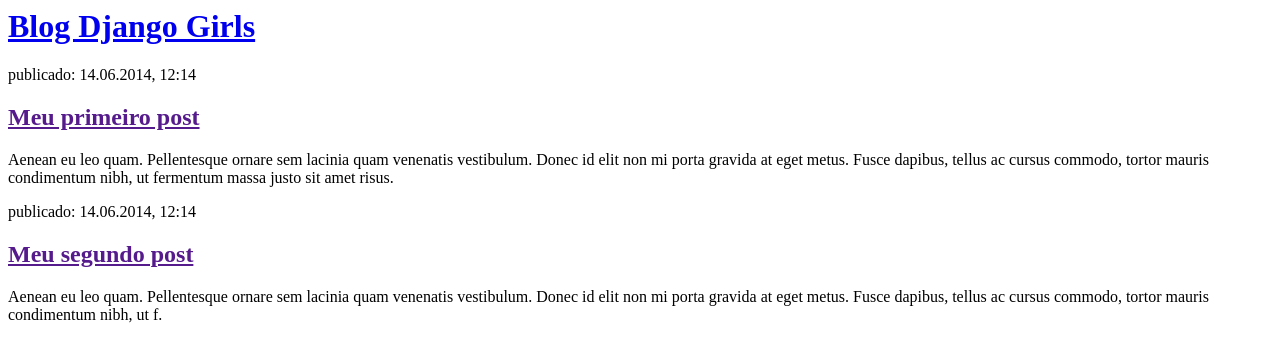
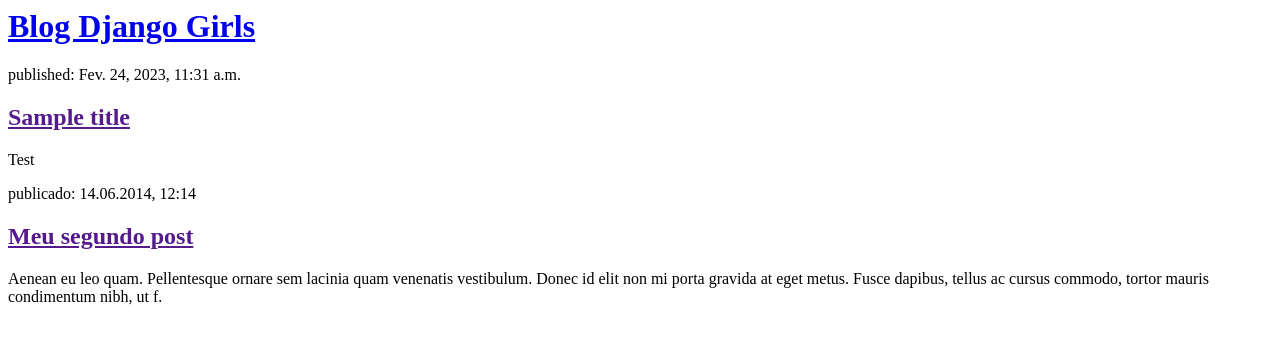
Before and after one commit to paolaa-padilha/my-first-blog, a Django app: page / in a window 1280 px wide. Shown: the top 362 px of the page. Run offline with Django 3.2, Linux system fonts and the light colour scheme; data comes from the database, SQL or seed files in the repository; both versions use the stored data as it was after the commit.

Commit message:
Modified to display posts from database.

```diff
--- a/blog/models.py
+++ b/blog/models.py
@@ -1,6 +1,7 @@
 from django.conf import settings
 from django.db import models
 from django.utils import timezone
+
 
 class Post(models.Model):
     author = models.ForeignKey(settings.AUTH_USER_MODEL, on_delete=models.CASCADE)
--- a/blog/templates/blog/post_list.html
+++ b/blog/templates/blog/post_list.html
@@ -7,11 +7,13 @@
             <h1><a href="/">Blog Django Girls</a></h1>
         </div>
 
-        <div>
-            <p>publicado: 14.06.2014, 12:14</p>
-            <h2><a href="">Meu primeiro post</a></h2>
-            <p>Aenean eu leo quam. Pellentesque ornare sem lacinia quam venenatis vestibulum. Donec id elit non mi porta gravida at eget metus. Fusce dapibus, tellus ac cursus commodo, tortor mauris condimentum nibh, ut fermentum massa justo sit amet risus.</p>
-        </div>
+        {% for post in posts %}
+            <div>
+                <p>published: {{ post.published_date }}</p>
+                <h2><a href="">{{ post.title }}</a></h2>
+                <p>{{ post.text|linebreaksbr }}</p>
+            </div>
+        {% endfor %}
 
         <div>
             <p>publicado: 14.06.2014, 12:14</p>
--- a/blog/views.py
+++ b/blog/views.py
@@ -1,6 +1,9 @@
+from django.utils import timezone
 from django.shortcuts import render
+from django.utils import timezone
+from .models import Post
 
-# Create your views here.
 
 def post_list(request):
-    return render(request, 'blog/post_list.html', {})
+    posts = Post.objects.filter(published_date__lte=timezone.now()).order_by('published_date')
+    return render(request, 'blog/post_list.html', {'posts': posts})
```
Also changed, not shown: db.sqlite3.
